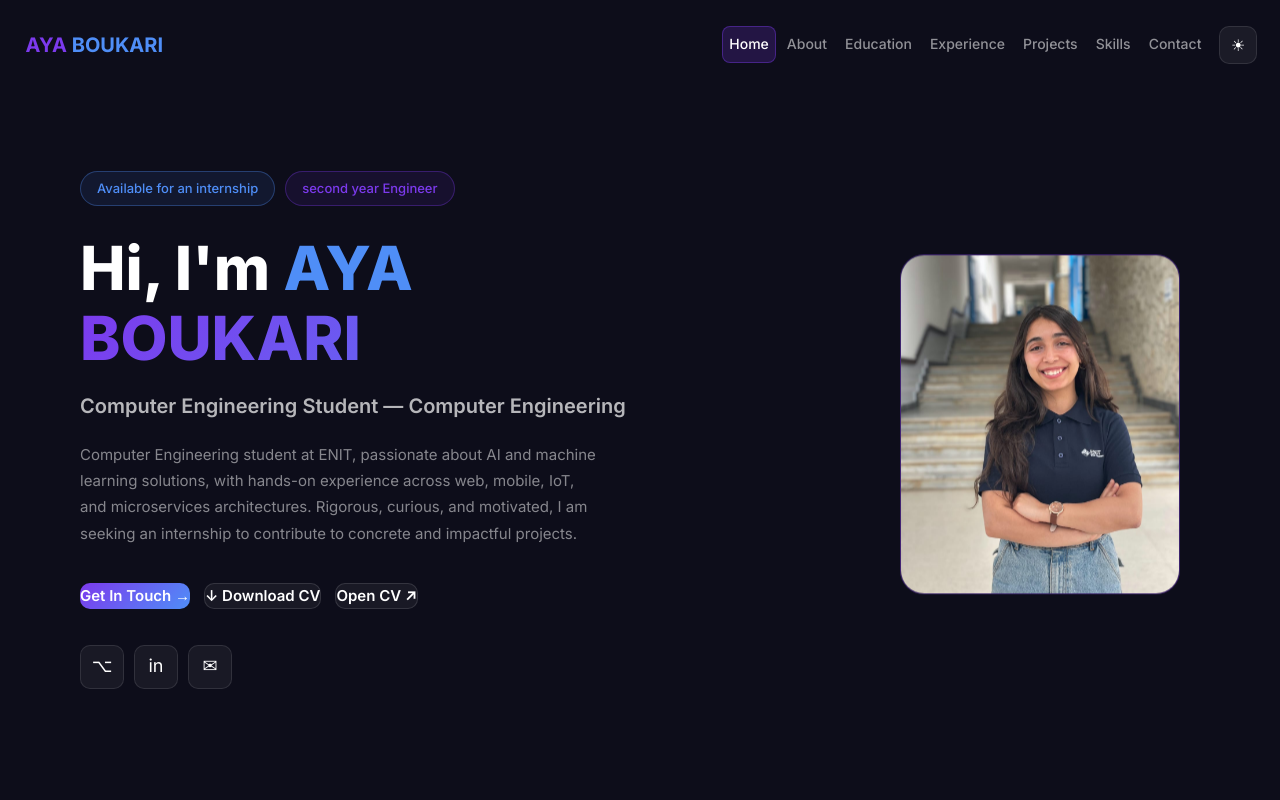
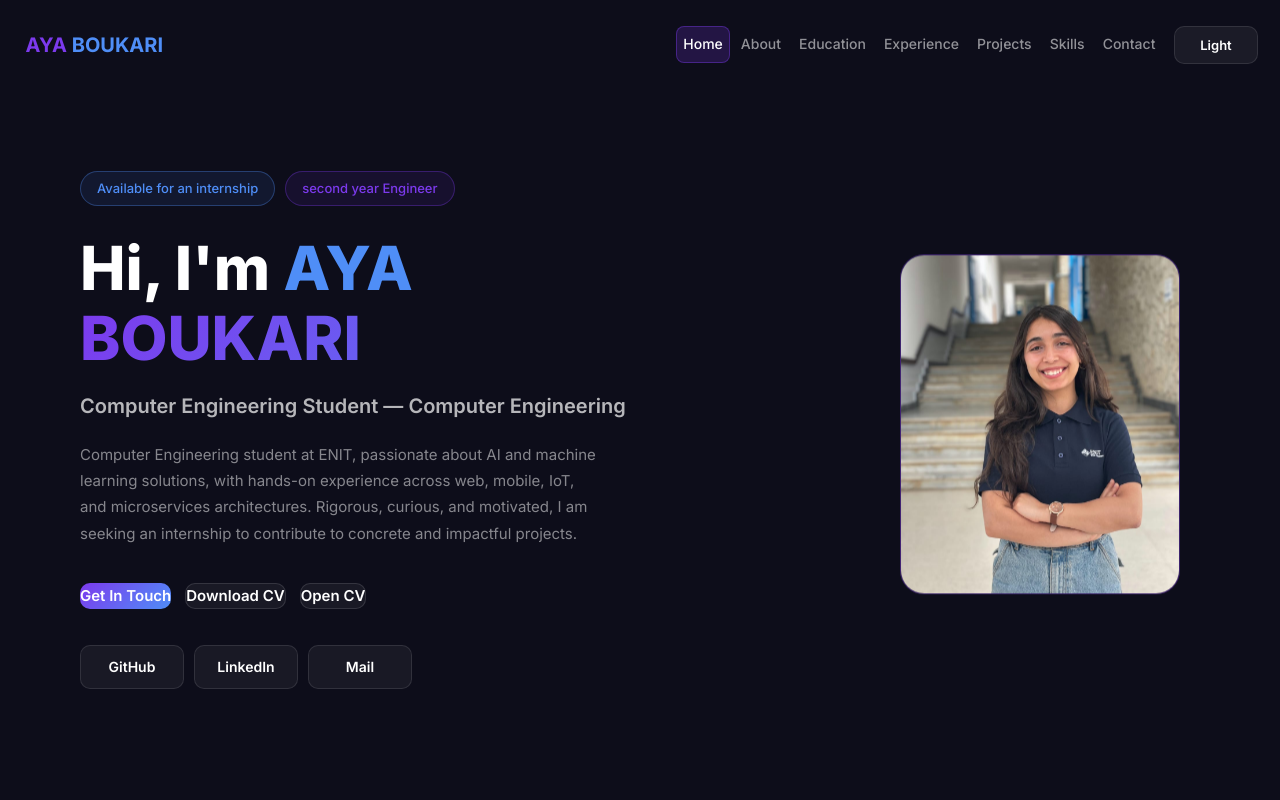
Before and after one commit to eya-boukeri/portfolio, a React (Create React App) app: page / in a window 1280 px wide. Shown: the top 800 px of the page. Built offline with nearby package versions, Linux system fonts and the light colour scheme; the HTML template or start-up script is replaced by a standard one.

Commit message:
fix: remove remaining icons and symbols

```diff
--- a/src/components/Contact.jsx
+++ b/src/components/Contact.jsx
@@ -51,14 +51,13 @@ export default function Contact() {
             </p>
             <div style={s.infoList}>
               {[
-                { icon: '✉', label: 'Email', val: info.email, href: `mailto:${info.email}` },
-                { icon: '📞', label: 'Phone', val: info.phone, href: info.phone ? `tel:${info.phone.replace(/\s+/g, '')}` : null },
-                { icon: 'in', label: 'LinkedIn', val: displayUrl(info.linkedin), href: info.linkedin },
-                { icon: '⌥', label: 'GitHub', val: displayUrl(info.github), href: info.github },
-                { icon: '📍', label: 'Location', val: info.location, href: null },
+                { label: 'Email', val: info.email, href: `mailto:${info.email}` },
+                { label: 'Phone', val: info.phone, href: info.phone ? `tel:${info.phone.replace(/\s+/g, '')}` : null },
+                { label: 'LinkedIn', val: displayUrl(info.linkedin), href: info.linkedin },
+                { label: 'GitHub', val: displayUrl(info.github), href: info.github },
+                { label: 'Location', val: info.location, href: null },
               ].map(item => (
                 <div key={item.label} style={s.infoItem}>
-                  <div style={s.infoIcon}>{item.icon}</div>
                   <div>
                     <div style={s.infoLabel}>{item.label}</div>
                     {item.href
@@ -105,7 +104,7 @@ export default function Contact() {
               onMouseEnter={e => e.target.style.opacity = 0.85}
               onMouseLeave={e => e.target.style.opacity = 1}
             >
-              Envoyer le message →
+              Envoyer le message
             </button>
           </form>
         </div>
--- a/src/components/Hero.jsx
+++ b/src/components/Hero.jsx
@@ -58,11 +58,11 @@ export default function Hero() {
     },
     socials: { display: 'flex', gap: 10, flexWrap: 'wrap' },
     socialBtn: {
-      width: 44, height: 44, borderRadius: 10,
+      minWidth: 104, height: 44, padding: '0 14px', borderRadius: 10,
       background: 'rgba(255,255,255,0.05)',
       border: '1px solid rgba(255,255,255,0.1)',
       display: 'flex', alignItems: 'center', justifyContent: 'center',
-      fontSize: 18, cursor: 'pointer', transition: 'all 0.2s', color: '#fff',
+      fontSize: 14, fontWeight: 600, cursor: 'pointer', transition: 'all 0.2s', color: '#fff',
       flexShrink: 0,
     },
     right: {
@@ -86,7 +86,6 @@ export default function Hero() {
     },
     photoImg: { width: '100%', height: '100%', objectFit: 'cover' },
     photoPlaceholder: { textAlign: 'center', padding: '1rem' },
-    photoIcon: { fontSize: 56, marginBottom: 10, opacity: 0.5 },
     photoText: { fontSize: 13, color: 'rgba(255,255,255,0.4)', lineHeight: 1.5 },
     photoTextAccent: { color: '#7c3aed', fontWeight: 600, display: 'block' },
   };
@@ -110,20 +109,20 @@ export default function Hero() {
 
           <div style={s.actions}>
             <a href="#contact" style={s.btnPrimary}>
-              Get In Touch →
+              Get In Touch
             </a>
             <a href={info.cvUrl} style={s.btnSecondary} download="CV_Aya_Boukari.pdf">
-              ↓ Download CV
+              Download CV
             </a>
             <a href={info.cvUrl} style={s.btnSecondary} target="_blank" rel="noreferrer">
-              Open CV ↗
+              Open CV
             </a>
           </div>
 
           <div style={s.socials}>
-            <a href={info.github}   target="_blank" rel="noreferrer" style={s.socialBtn} title="GitHub">⌥</a>
-            <a href={info.linkedin} target="_blank" rel="noreferrer" style={s.socialBtn} title="LinkedIn">in</a>
-            <a href={`mailto:${info.email}`} style={s.socialBtn} title="Email">✉</a>
+            <a href={info.github}   target="_blank" rel="noreferrer" style={s.socialBtn} title="GitHub">GitHub</a>
+            <a href={info.linkedin} target="_blank" rel="noreferrer" style={s.socialBtn} title="LinkedIn">LinkedIn</a>
+            <a href={`mailto:${info.email}`} style={s.socialBtn} title="Email">Mail</a>
           </div>
         </div>
 
--- a/src/components/Navbar.jsx
+++ b/src/components/Navbar.jsx
@@ -47,26 +47,26 @@ export default function Navbar({ darkMode, setDarkMode }) {
       whiteSpace: 'nowrap',
     }),
     themeBtn: {
-      width: 38, height: 38, borderRadius: 10,
+      minWidth: 84, height: 38, padding: '0 12px', borderRadius: 10,
       background: 'rgba(255,255,255,0.06)',
       border: '1px solid rgba(255,255,255,0.1)',
-      color: '#fff', fontSize: 16,
+      color: '#fff', fontSize: 13, fontWeight: 600,
       display: 'flex', alignItems: 'center', justifyContent: 'center',
       cursor: 'pointer', transition: 'all 0.2s',
       flexShrink: 0,
     },
     hamburger: {
       display: 'none',
-      flexDirection: 'column', gap: 5,
+      minWidth: 72, height: 38, padding: '0 12px',
       cursor: 'pointer',
       flexShrink: 0,
+      color: '#fff', fontSize: 13, fontWeight: 600,
+      borderRadius: 10,
+      background: 'rgba(255,255,255,0.06)',
+      border: '1px solid rgba(255,255,255,0.1)',
+      display: 'none',
+      alignItems: 'center', justifyContent: 'center',
       '@media (max-width: 768px)': { display: 'flex' },
-    },
-    hamburgerLine: {
-      width: 24, height: 2,
-      background: '#fff',
-      borderRadius: 1,
-      transition: 'all 0.3s ease',
     },
     mobileMenu: {
       display: 'none',
@@ -115,16 +115,14 @@ export default function Navbar({ darkMode, setDarkMode }) {
           })}
         </div>
         <button style={s.themeBtn} onClick={() => setDarkMode(!darkMode)}>
-          {darkMode ? '☀' : '🌙'}
+          {darkMode ? 'Light' : 'Dark'}
         </button>
         <button
           style={s.hamburger}
           onClick={() => setMobileMenuOpen(!mobileMenuOpen)}
           aria-label="Menu"
         >
-          <div style={{...s.hamburgerLine, transform: mobileMenuOpen ? 'rotate(45deg) translateY(11px)' : 'rotate(0)'}} />
-          <div style={{...s.hamburgerLine, opacity: mobileMenuOpen ? 0 : 1}} />
-          <div style={{...s.hamburgerLine, transform: mobileMenuOpen ? 'rotate(-45deg) translateY(-11px)' : 'rotate(0)'}} />
+          {mobileMenuOpen ? 'Close' : 'Menu'}
         </button>
       </div>
 
--- a/src/components/Projects.jsx
+++ b/src/components/Projects.jsx
@@ -15,13 +15,6 @@ export default function Projects() {
       transition: 'border-color 0.2s, transform 0.2s',
       cursor: 'pointer',
     },
-    cardIcon: {
-      width: 48, height: 48, borderRadius: 12,
-      background: 'linear-gradient(135deg, rgba(124,58,237,0.2), rgba(79,142,247,0.2))',
-      border: '1px solid rgba(124,58,237,0.2)',
-      display: 'flex', alignItems: 'center', justifyContent: 'center',
-      fontSize: 22, marginBottom: 16,
-    },
     title: { fontSize: 16, fontWeight: 700, marginBottom: 10 },
     desc: { fontSize: 14, color: 'rgba(255,255,255,0.5)', lineHeight: 1.7, marginBottom: 18, flex: 1 },
     tags: { display: 'flex', flexWrap: 'wrap', gap: 6, marginBottom: 18 },
@@ -36,8 +29,6 @@ export default function Projects() {
     }),
   };
 
-  const icons = ['💻', '📊', '📱', '🤖', '⚡', '🔬'];
-
   return (
     <section id="projects" style={{ background: '#0f0f1e' }}>
       <div style={s.section}>
@@ -49,15 +40,14 @@ export default function Projects() {
               onMouseEnter={e => { e.currentTarget.style.borderColor = 'rgba(124,58,237,0.5)'; e.currentTarget.style.transform = 'translateY(-4px)'; }}
               onMouseLeave={e => { e.currentTarget.style.borderColor = 'rgba(255,255,255,0.07)'; e.currentTarget.style.transform = 'none'; }}
             >
-              <div style={s.cardIcon}>{icons[i % icons.length]}</div>
               <p style={s.title}>{p.title}</p>
               <p style={s.desc}>{p.description}</p>
               <div style={s.tags}>
                 {p.tags.map(t => <span key={t} style={s.tag}>{t}</span>)}
               </div>
               <div style={s.links}>
-                {p.github && <a href={p.github} target="_blank" rel="noreferrer" style={s.linkBtn(false)}>⌥ GitHub</a>}
-                {p.demo   && <a href={p.demo}   target="_blank" rel="noreferrer" style={s.linkBtn(true)}>↗ Demo</a>}
+                {p.github && <a href={p.github} target="_blank" rel="noreferrer" style={s.linkBtn(false)}>GitHub</a>}
+                {p.demo   && <a href={p.demo}   target="_blank" rel="noreferrer" style={s.linkBtn(true)}>Demo</a>}
               </div>
             </div>
           ))}
```
